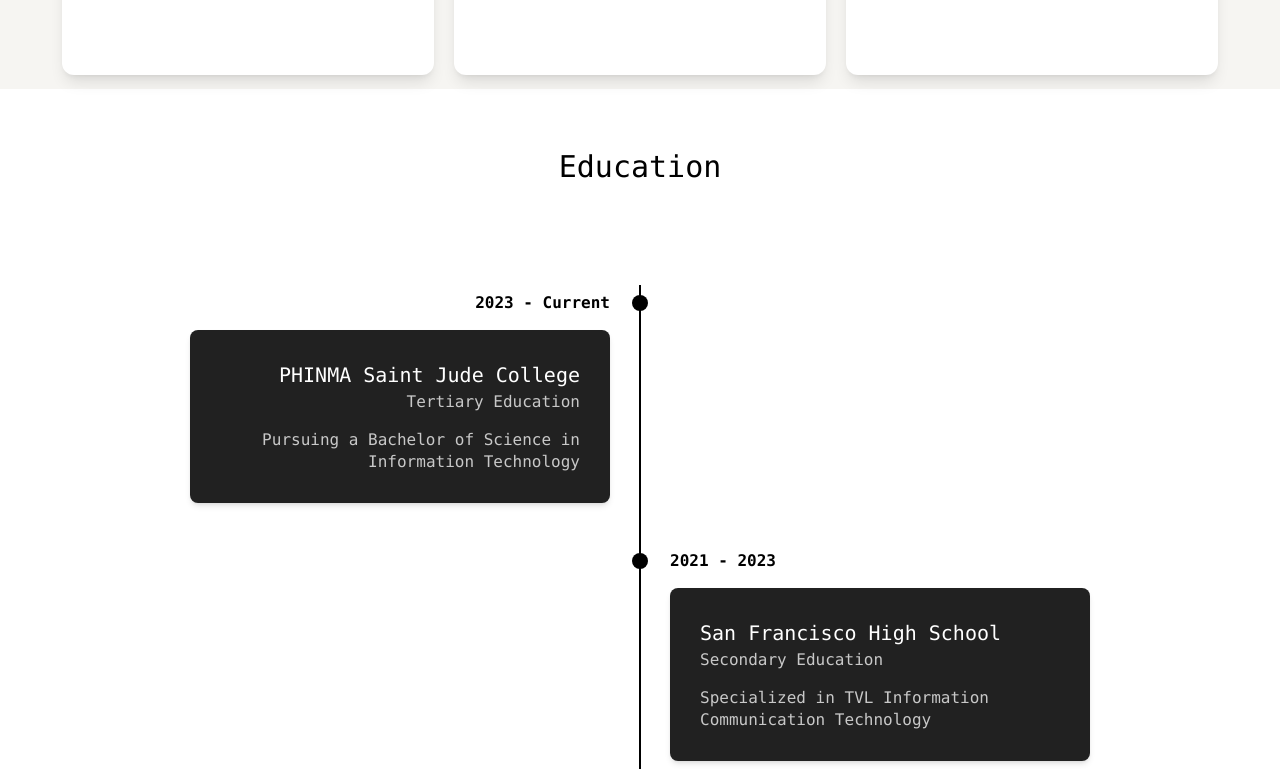
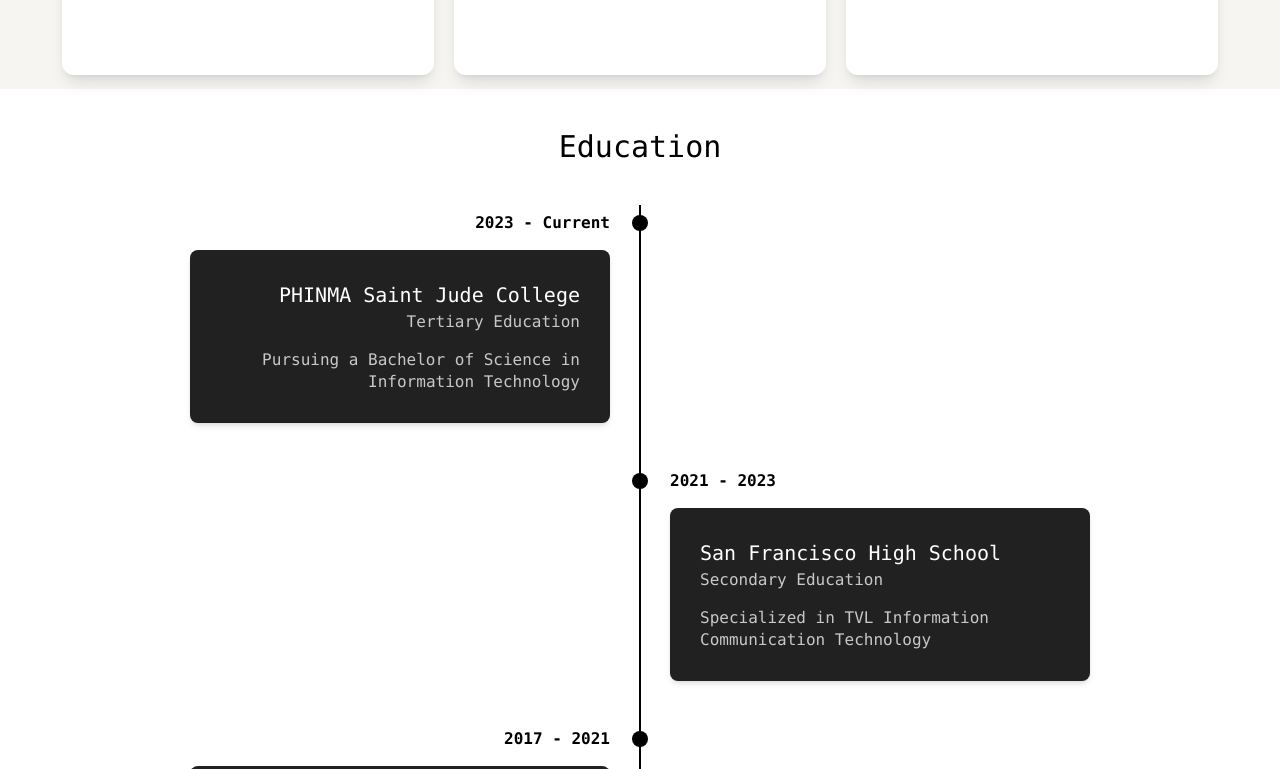
Before and after one commit to Czvein17/porfolio, a React (Vite) app: page /about in a window 1280 px wide. Shown: the part 1431-2200 px from the top of the page. Built offline with nearby package versions, Linux system fonts and the light colour scheme.

Commit message:
Fixing some bugs

```diff
--- a/src/Pages/About/About.jsx
+++ b/src/Pages/About/About.jsx
@@ -8,8 +8,8 @@
       <AboutMe />
       <Skills />
       <Education />
+      <Footer />
       {/* <Me /> */}
-      <Footer />
     </div>
   );
 };
--- a/src/Pages/About/sections/AboutMe.jsx
+++ b/src/Pages/About/sections/AboutMe.jsx
@@ -64,7 +64,7 @@
         </motion.div>
       </div>
 
-      <div className="h-screen lg:w-[60%] flex items-center p-5">
+      <div className="h-auto lg:w-[60%] flex items-center p-5">
         <div className=" h-auto p-5 gap-6 flex flex-col items-center text-center lg:w-2/3  lg:justify-center lg:items-start lg:text-left ">
           <motion.div
             initial={{ x: "10vw", opacity: 0 }}
--- a/src/Pages/About/sections/Education.jsx
+++ b/src/Pages/About/sections/Education.jsx
@@ -18,7 +18,7 @@
 
 const Education = () => {
   return (
-    <div className="w-full lg:h-[auto]  my-10 p-5 box-border flex flex-col justify-center items-center">
+    <div className="w-full lg:h-[auto]   py-10 box-border flex flex-col justify-center items-center">
       <h1 className="text-3xl">Education</h1>
       <section className="timeline-section">
         <div className="timeline-items">
--- a/src/Pages/About/sections/timeline.css
+++ b/src/Pages/About/sections/timeline.css
@@ -1,6 +1,6 @@
 .timeline-section {
   /* min-height: 100vh; */
-  padding: 100px 15px;
+  padding: 40px 15px;
 }
 
 .timeline-items {
```
